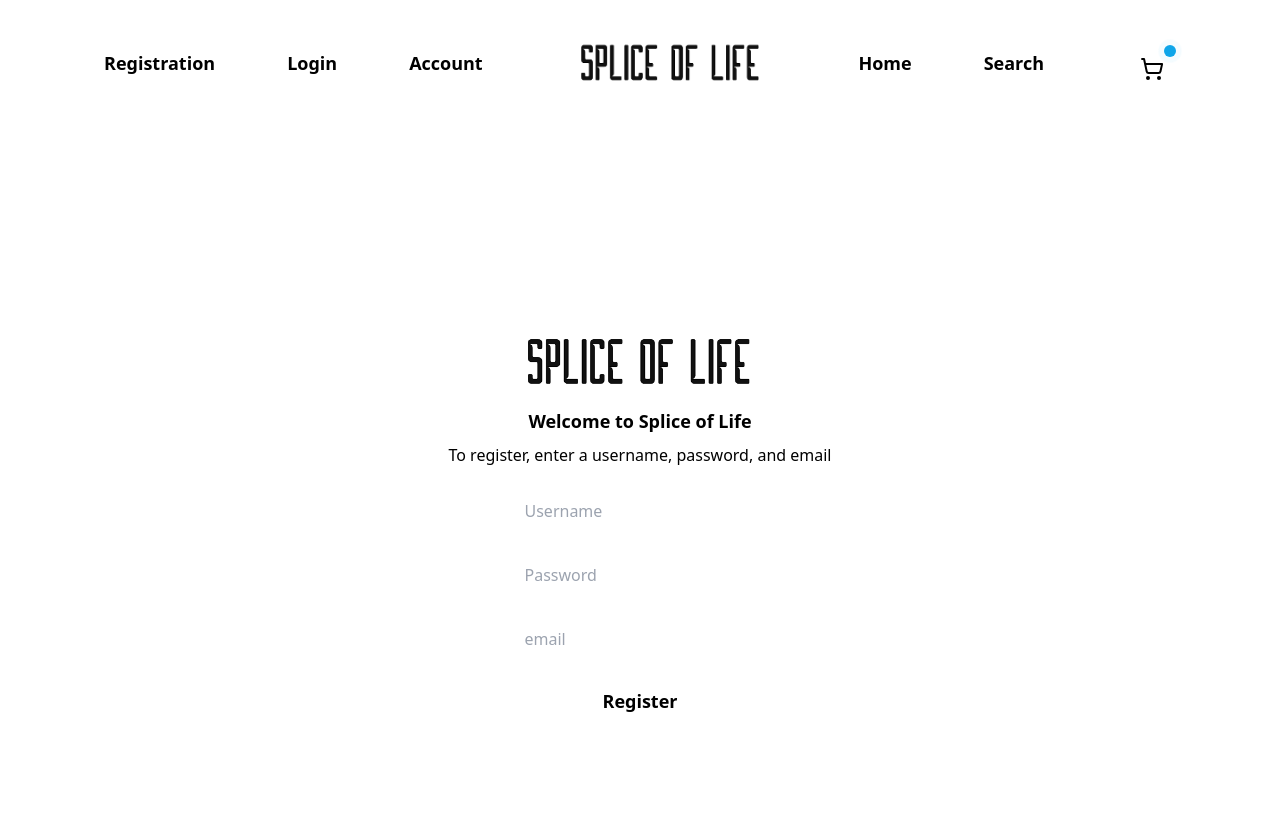
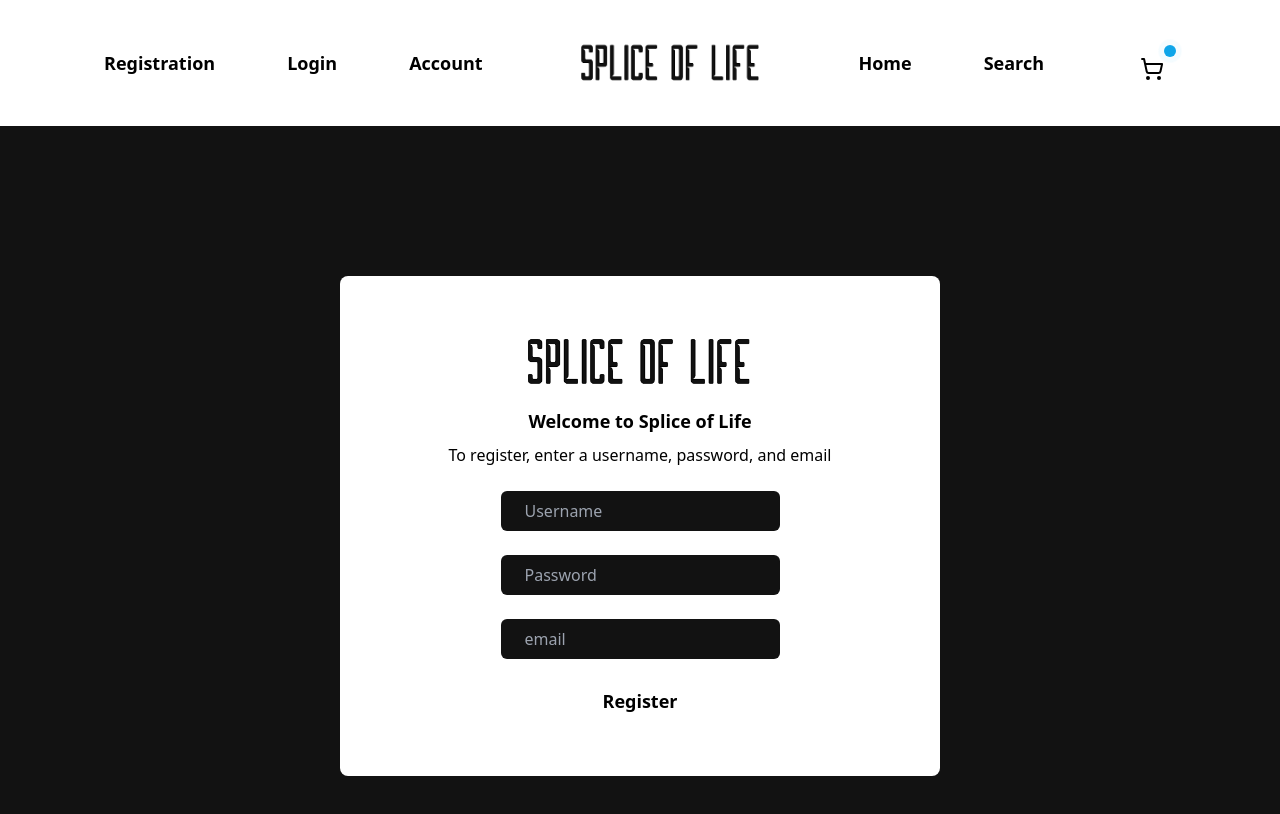
Before and after one commit to Splice-of-Life/SpliceOfLife, a React (Vite) app: page /registration in a window 1280 px wide. Shown: the top 814 px of the page. Built offline with nearby package versions, Linux system fonts and the light colour scheme.

Commit message:
fix fonts

```diff
--- a/src/index.css
+++ b/src/index.css
@@ -3,7 +3,7 @@
 @tailwind utilities;
 
 * {
-  color-scheme: light dark;
+  color-scheme: dark;
   box-sizing: border-box;
 }
 
--- a/src/pages/login.jsx
+++ b/src/pages/login.jsx
@@ -53,7 +53,7 @@ function LoginPage() {
               placeholder="Username"
               value={username}
               onChange={handleUsernameChange}
-              className="py-2 rounded-md px-6 black-font"
+              className="py-2 rounded-md px-6"
             />
             <br />
             <br />
@@ -62,7 +62,7 @@ function LoginPage() {
               placeholder="Password"
               value={password}
               onChange={handlePasswordChange}
-              className="py-2 rounded-md px-6 black-font"
+              className="py-2 rounded-md px-6"
             />
             <br />
             <br />
--- a/src/pages/registration.jsx
+++ b/src/pages/registration.jsx
@@ -58,7 +58,7 @@ export default function RegistrationPage() {
             placeholder="Username"
             value={username}
             onChange={handleUsernameChange}
-            className="py-2 rounded-md px-6 black-font"
+            className="py-2 rounded-md px-6"
           />
           <br />
           <br />
@@ -67,7 +67,7 @@ export default function RegistrationPage() {
             placeholder="Password"
             value={password}
             onChange={handlePasswordChange}
-            className="py-2 rounded-md px-6 black-font"
+            className="py-2 rounded-md px-6"
           />
           <br />
           <br />
@@ -76,7 +76,7 @@ export default function RegistrationPage() {
             placeholder="email"
             value={email}
             onChange={handleEmailChange}
-            className="py-2 rounded-md px-6 black-font"
+            className="py-2 rounded-md px-6"
           />
           <br />
           <br />
```
